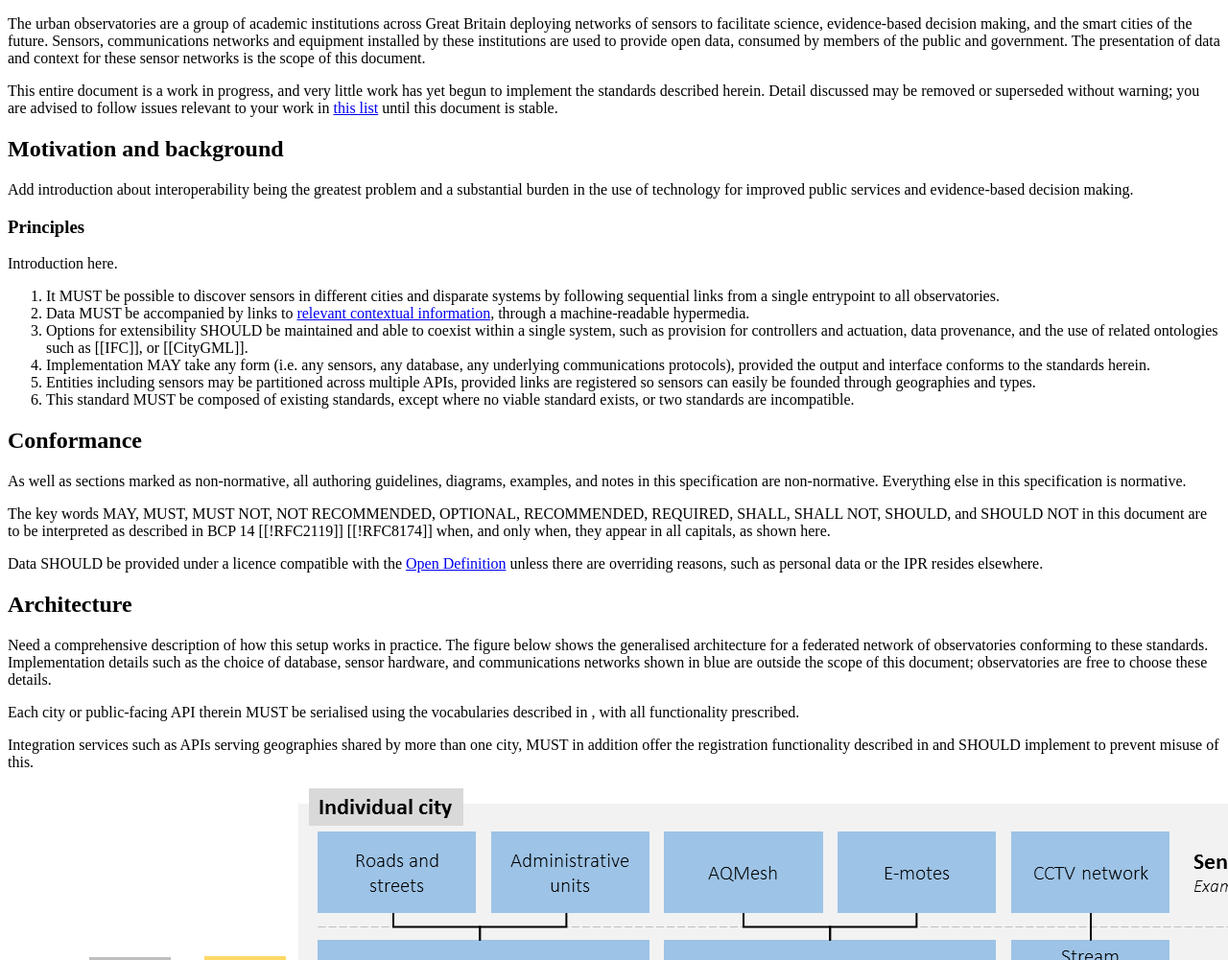
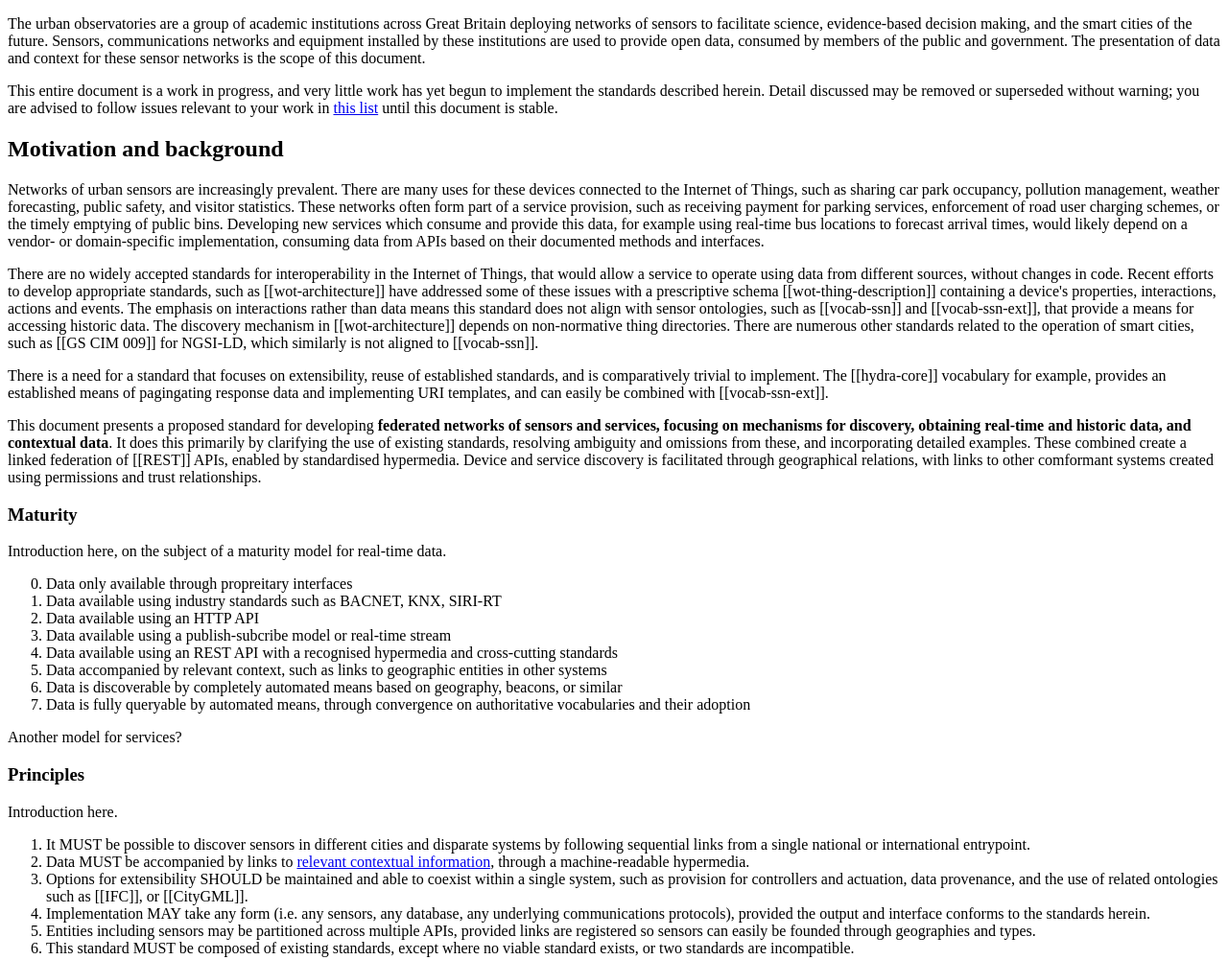
Before and after one commit to urbanobservatory/standards, a plain HTML site: page docs/index.htm in a window 1280 px wide. Shown: the top 1001 px of the page at 96% size. Drawn offline with Linux system fonts and the light colour scheme.

Commit message:
Draft text for introduction to document.

```diff
--- a/docs/index.htm
+++ b/docs/index.htm
@@ -59,6 +59,19 @@
             href: "http://www.buildingsmart-tech.org/ifc/IFC2x3/TC1/html/index.htm",
             status: "IS",
             publisher: "buildingSMART"
+          },
+          "REST": {
+            title: "REST: Architectural Styles and the Design of Network-based Software Architectures",
+            author: "Roy Thomas Fielding",
+            status: "PhD thesis",
+            publisher: "University of California, Irvine",
+            date: "2000",
+            id: "rest"
+          },
+          "GS CIM 009": {
+            title: "ETSI GS CIM 009 v1.1.1 Context Information Management",
+            href: "https://www.etsi.org/newsroom/press-releases/1519-2019-01-etsi-cim-group-releases-full-feature-specification-for-context-information-exchange-in-smart-cities",
+            publisher: "ETSI Industry Specification Group"
           }
         },
         doJsonLd: true
@@ -91,8 +104,54 @@
     <section class="informative">
       <h2>Motivation and background</h2>
 
-      <p>Add introduction about interoperability being the greatest problem and a substantial burden in the use of technology
-        for improved public services and evidence-based decision making.</p>
+      <p>Networks of urban sensors are increasingly prevalent. There are many uses for these devices connected to the
+        Internet of Things, such as sharing car park occupancy, pollution management, weather forecasting, public safety,
+        and visitor statistics. These networks often form part of a service provision, such as receiving payment for
+        parking services, enforcement of road user charging schemes, or the timely emptying of public bins. Developing
+        new services which consume and provide this data, for example using real-time bus locations to forecast arrival
+        times, would likely depend on a vendor- or domain-specific implementation, consuming data from APIs based on
+        their documented methods and interfaces.</p>
+
+      <p>There are no widely accepted standards for interoperability in the Internet of Things, that would allow a
+        service to operate using data from different sources, without changes in code. Recent efforts to develop
+        appropriate standards, such as [[wot-architecture]] have addressed some of these issues with a prescriptive
+        schema [[wot-thing-description]] containing a device's properties, interactions, actions and events.
+        The emphasis on interactions rather than data means this standard does not align with sensor ontologies,
+        such as [[vocab-ssn]] and [[vocab-ssn-ext]], that provide a means for accessing historic data. The discovery
+        mechanism in [[wot-architecture]] depends on non-normative thing directories. There are numerous other standards
+        related to the operation of smart cities, such as [[GS CIM 009]] for NGSI-LD, which similarly is not aligned to
+        [[vocab-ssn]].</p>
+
+      <p>There is a need for a standard that focuses on extensibility, reuse of established standards, and is
+        comparatively trivial to implement. The [[hydra-core]] vocabulary for example, provides an established means of
+        pagingating response data and implementing URI templates, and can easily be combined with [[vocab-ssn-ext]].</p>
+
+      <p>This document presents a proposed standard for developing <strong>federated networks of sensors and services,
+        focusing on mechanisms for discovery, obtaining real-time and historic data, and contextual data</strong>. It
+        does this primarily by clarifying the use of existing standards, resolving ambiguity and
+        omissions from these, and incorporating detailed examples. These combined create a linked federation of [[REST]]
+        APIs, enabled by standardised hypermedia. Device and service discovery is facilitated through geographical
+        relations, with links to other comformant systems created using permissions and trust relationships.</p>
+
+      <section id="maturity" class="informative">
+        <h3>Maturity</h3>
+
+        <p>Introduction here, on the subject of a maturity model for real-time data.</p>
+
+        <ol start="0">
+          <li>Data only available through propreitary interfaces</li>
+          <li>Data available using industry standards such as BACNET, KNX, SIRI-RT</li>
+          <li>Data available using an HTTP API</li>
+          <li>Data available using a publish-subcribe model or real-time stream</li>
+          <li>Data available using an REST API with a recognised hypermedia and cross-cutting standards</li>
+          <li>Data accompanied by relevant context, such as links to geographic entities in other systems</li>
+          <li>Data is discoverable by completely automated means based on geography, beacons, or similar</li>
+          <li>Data is fully queryable by automated means, through convergence on authoritative vocabularies and their
+            adoption</li>
+        </ol>
+
+        <p>Another model for services?</p>
+      </section>
 
       <section id="principles" class="informative">
         <h3>Principles</h3>
@@ -101,7 +160,7 @@
 
         <ol>
           <li>It MUST be possible to discover sensors in different cities and disparate systems by following sequential
-            links from a single entrypoint to all observatories.</li>
+            links from a single national or international entrypoint.</li>
           <li>Data MUST be accompanied by links to <a href="https://5stardata.info/en/">relevant contextual
             information</a>, through a machine-readable hypermedia.</li>
           <li>Options for extensibility SHOULD be maintained and able to coexist within a single system, such as
```
